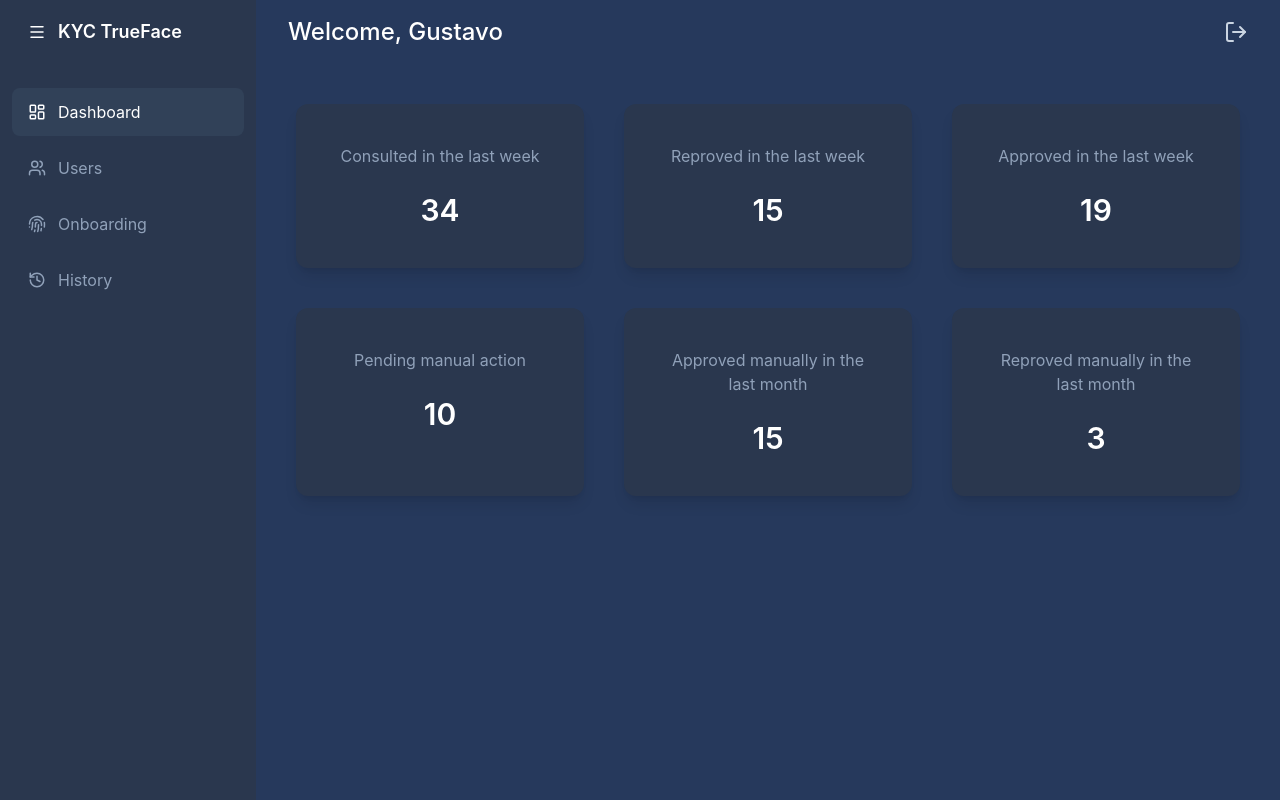
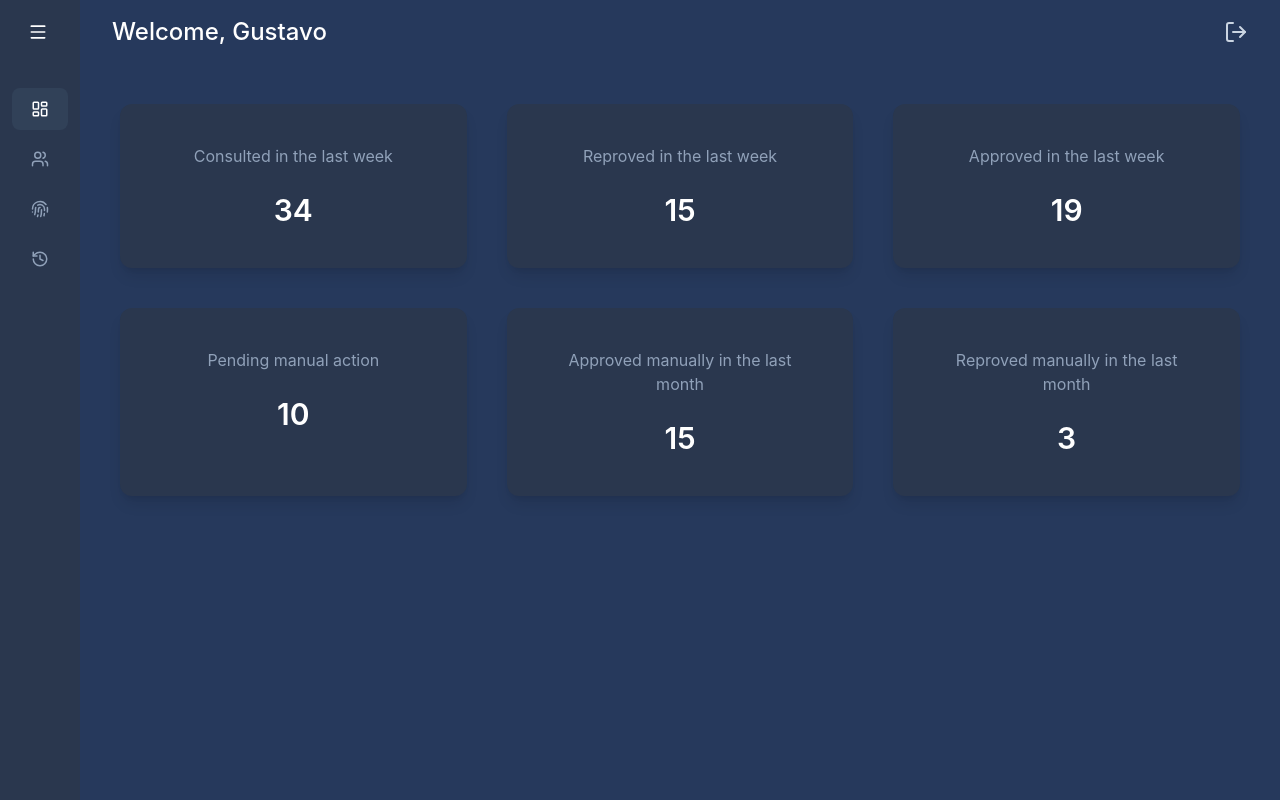
Before and after one commit to gustaeps2004/kyc-trueface, a React (Vite) app in the folder KYC.TrueFace.Web/KYC.TrueFace.WebPartner/: page /home in a window 1280 px wide. Built offline with nearby package versions, Linux system fonts and the light colour scheme.

Commit message:
feat: adding minimize sidebar

```diff
--- a/KYC.TrueFace.Web/KYC.TrueFace.WebPartner/src/components/base/Sidebar.jsx
+++ b/KYC.TrueFace.Web/KYC.TrueFace.WebPartner/src/components/base/Sidebar.jsx
@@ -1,12 +1,16 @@
+import { useState } from "react";
 import { NavLink } from "react-router-dom";
 import {
   LayoutDashboard,
   Users,
   Fingerprint,
   History,
-  Menu } from "lucide-react";
+  Menu,
+} from "lucide-react";
 
 export default function Sidebar() {
+  const [collapsed, setCollapsed] = useState(true);
+
   const menuItems = [
     { label: "Dashboard", icon: <LayoutDashboard size={18} />, to: "/home" },
     { label: "Users", icon: <Users size={18} />, to: "/users" },
@@ -15,33 +19,45 @@
   ];
 
   return (
-    <aside className="
-      w-64
+    <aside
+      className={`
+        ${collapsed ? "w-20" : "w-64"}
         bg-secondary
         text-white
         flex
-      flex-col"
+        flex-col
+        transition-all
+        duration-300
+      `}
     >
-      <div className="
+      {/* Header */}
+      <div
+        className="
           h-16
           flex
           items-center
           px-6
           text-lg
           font-semibold
-        border-slate-700"
+        "
       >
-        <Menu size={18} className="mr-3 ml-1"/> KYC TrueFace
+        <button onClick={() => setCollapsed(!collapsed)}>
+          <Menu size={20} className="mr-3 ml-1 cursor-pointer" />
+        </button>
+
+        {!collapsed && <span>KYC TrueFace</span>}
       </div>
 
+      {/* Menu */}
       <nav className="flex-1 px-3 py-6 space-y-2">
         {menuItems.map((item) => (
           <NavLink
             key={item.label}
             to={item.to}
-            end={item.to === "/"}
             className={({ isActive }) =>
-              `flex items-center gap-3 px-4 py-3 rounded-lg transition-all
+              `flex items-center
+              ${collapsed ? "justify-center" : "gap-3"}
+              px-4 py-3 rounded-lg transition-all
               ${
                 isActive
                   ? "bg-slate-700 text-title"
@@ -50,7 +66,7 @@
             }
           >
             {item.icon}
-            <span>{item.label}</span>
+            {!collapsed && <span>{item.label}</span>}
           </NavLink>
         ))}
       </nav>
```
Lines whose indentation alone changed are shown as unchanged.
